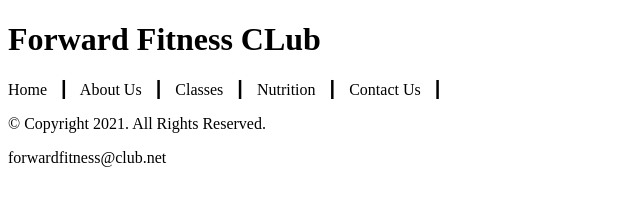
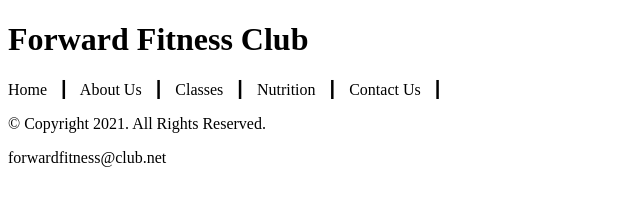
Before and after one commit to ShadmanGo/go3315.github.io, a plain HTML site: page fitness/template.html in a window 1280 px wide. Shown: the full height of the page, 0-640 px from the left. Drawn offline with Linux system fonts and the light colour scheme.

Commit message:
template html

```diff
--- a/fitness/template.html
+++ b/fitness/template.html
@@ -8,7 +8,7 @@
     <body>
         <!-- header area for the website name or logo-->
         <header>
-                <h1>Forward Fitness CLub</h1>
+                <h1>Forward Fitness Club</h1>
         </header>
         <!--use the nav area to add hyperlinks to other pages within the website-->
         <nav>
```
